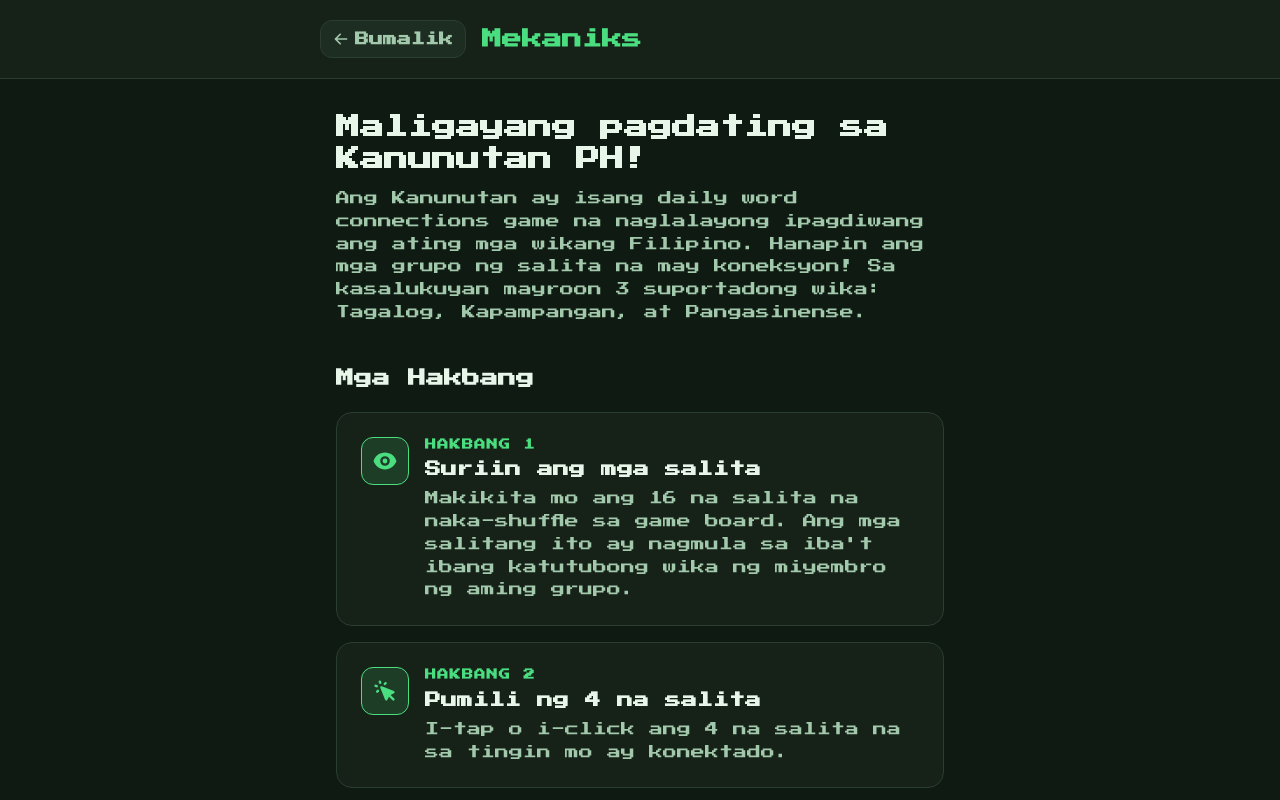
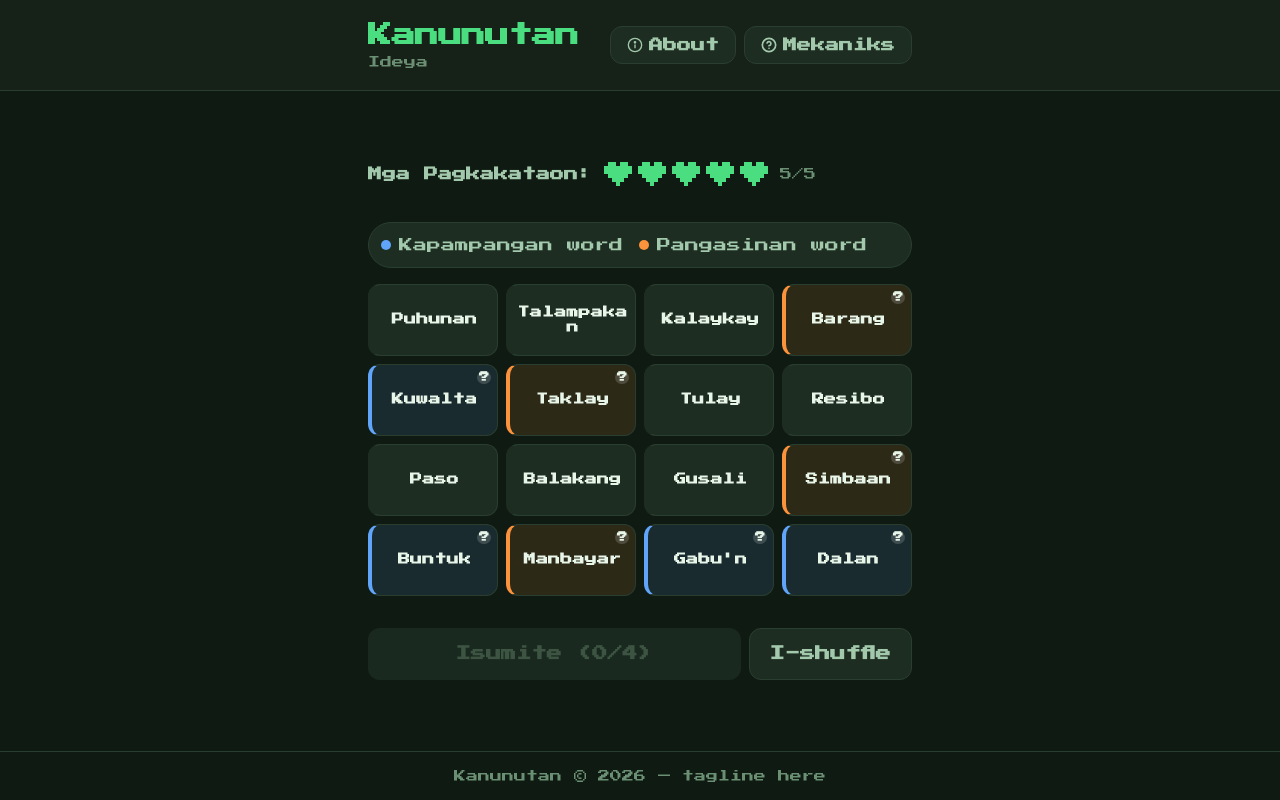
Before and after one commit to georgedonayre/wika1-final-project, a Next.js app: page /paano-maglaro in a window 1280 px wide. Shown: the top 800 px of the page. Built offline with nearby package versions, Linux system fonts and the light colour scheme.

Commit message:
implement mga suggestions ni sir

```diff
--- a/app/globals.css
+++ b/app/globals.css
@@ -27,6 +27,11 @@
   --group-green: #4ade80;
   --group-blue: #60a5fa;
   --group-purple: #c084fc;
+
+  --kapampangan-accent: #60a5fa;
+  --kapampangan-accent-bg: rgba(96, 165, 250, 0.12);
+  --pangasinense-accent: #fb923c;
+  --pangasinense-accent-bg: rgba(251, 146, 60, 0.12);
 
   --group-yellow-bg: rgba(250, 204, 21, 0.15);
   --group-green-bg: rgba(74, 222, 128, 0.15);
--- a/app/paano-maglaro/page.tsx
+++ b/app/paano-maglaro/page.tsx
@@ -1,219 +1,66 @@
 "use client";
 
-import Link from "next/link";
-import {
-  HiEye,
-  HiCursorClick,
-  HiCheckCircle,
-  HiLightBulb,
-  HiPlay,
-  HiColorSwatch,
-  HiArrowLeft,
-} from "react-icons/hi";
-import {
-  GAME_NAME,
-  WORDS_PER_GROUP,
-  TOTAL_GROUPS,
-  MAX_ATTEMPTS,
-} from "@/lib/constants";
-import { GROUP_THEME, GroupColor } from "@/lib/constants";
-import { HiTrophy } from "react-icons/hi2";
+import { useGameState } from "@/hooks/useGameState";
+import Header from "@/components/header";
+import LivesDisplay from "@/components/live-display";
+import GameBoard from "@/components/game-board";
+import SubmitButton from "@/components/submit-button";
+import WinModal from "@/components/win-modal";
+import LoseModal from "@/components/lose-modal";
+import { GAME_NAME } from "@/lib/constants";
 
-const STEPS = [
-  {
-    number: 1,
-    title: "Suriin ang mga salita",
-    description: `Makikita mo ang ${WORDS_PER_GROUP * TOTAL_GROUPS} na salita na naka-shuffle sa game board. Ang mga salitang ito ay nagmula sa iba't ibang katutubong wika ng miyembro ng aming grupo.`,
-    icon: HiEye,
-  },
-  {
-    number: 2,
-    title: "Pumili ng 4 na salita",
-    description: `I-tap o i-click ang ${WORDS_PER_GROUP} na salita na sa tingin mo ay konektado.`,
-    icon: HiCursorClick,
-  },
-  {
-    number: 3,
-    title: "Isumite ang sagot",
-    description: `Kapag sure ka na sa napili mong ${WORDS_PER_GROUP} na sa salita. Isipin uli kung tama ba talaga ang pinili mo. At kung sure ka na talaga, pindutin ang "Isumite" button.`,
-    icon: HiCheckCircle,
-  },
-  {
-    number: 4,
-    title: "Ulitin ang Hakbang 1-3",
-    description: `Hanggang mahanap mo lahat ng ${TOTAL_GROUPS} na grupo ay ulitin lamang ang mga hakbang sa itaas. Ayun lang, good luck po!`,
-    icon: HiTrophy,
-  },
-];
+export default function Home() {
+  const {
+    puzzle,
+    gameState,
+    isLoading,
+    showWinModal,
+    showLoseModal,
+    handleSelectWord,
+    handleSubmit,
+    handleShuffle,
+    dismissWinModal,
+    dismissLoseModal,
+    resetGame,
+  } = useGameState();
 
-const DIFFICULTY_ORDER: GroupColor[] = ["yellow", "green", "blue", "purple"];
+  if (isLoading || !gameState || !puzzle) {
+    return (
+      <div className="flex flex-col items-center justify-center min-h-screen gap-4">
+        {/* spinner */}
+        <div className="w-10 h-10 rounded-full border-[3px] border-[var(--border-default)] border-t-[var(--green-primary)] animate-spin" />
+        <span className="text-[var(--text-secondary)] text-base font-semibold">
+          Naglo-load...
+        </span>
+      </div>
+    );
+  }
+  return (
+    <div className="font-pixel flex flex-col min-h-screen">
+      <Header />
+      {/* main board game */}
+      <main className="flex-1 flex flex-col justify-center max-w-xl w-full mx-auto px-3 sm:px-4 py-5 sm:py-8">
+        <LivesDisplay remaining={gameState.remainingAttempts} />
+        <GameBoard
+          gameState={gameState}
+          puzzle={puzzle}
+          onSelectWord={handleSelectWord}
+        />
+        <SubmitButton
+          selectedCount={gameState.selectedWords.length}
+          onSubmit={handleSubmit}
+          onShuffle={handleShuffle}
+          disabled={gameState.status !== "playing"}
+        />
+      </main>
+      <footer className="border-t border-[var(--border-default)] p-3 sm:p-4 text-center text-[0.45rem] sm:text-xs text-[var(--text-muted)]">
+        {GAME_NAME} © {new Date().getFullYear()} — tagline here
+      </footer>
 
-export default function PaanoMaglaroPage() {
-  return (
-    <div className="flex flex-col min-h-screen font-pixel">
-      <header className="border-b border-[var(--border-default)] bg-[var(--bg-secondary)] px-4 py-5">
-        <div className="max-w-[640px] mx-auto flex items-center gap-4">
-          <Link
-            href="/"
-            className="inline-flex items-center gap-1.5 px-3 py-2 rounded-[var(--radius-md)] border border-[var(--border-default)] bg-[var(--bg-tertiary)] text-[var(--text-secondary)] text-sm font-semibold no-underline transition-all hover:border-[var(--green-primary)] hover:text-[var(--green-primary)]"
-          >
-            <HiArrowLeft className="w-4 h-4" />
-            Bumalik
-          </Link>
+      {/* ── modals ── */}
+      {showWinModal && <WinModal onDismiss={dismissWinModal} />}
 
-          <h1 className="text-xl font-bold text-[var(--green-primary)] m-0">
-            Mekaniks
-          </h1>
-        </div>
-      </header>
-
-      <main className="flex-1 max-w-[640px] w-full mx-auto px-4 py-8">
-        <section className="mb-10">
-          <h2 className="text-2xl font-extrabold text-[var(--text-primary)] mb-3">
-            Maligayang pagdating sa {GAME_NAME} PH!
-          </h2>
-
-          <p className="text-[var(--text-secondary)] leading-relaxed text-sm">
-            Ang {GAME_NAME} ay isang daily word connections game na naglalayong
-            ipagdiwang ang ating mga wikang Filipino. Hanapin ang mga grupo ng
-            salita na may koneksyon! Sa kasalukuyan mayroon 3 suportadong wika:
-            Tagalog, Kapampangan, at Pangasinense.
-          </p>
-        </section>
-
-        {/* ── step cards ── */}
-        <section className="mb-10">
-          <h3 className="text-lg font-bold text-[var(--text-primary)] mb-5">
-            Mga Hakbang
-          </h3>
-
-          <div className="flex flex-col gap-4">
-            {STEPS.map((step) => {
-              const Icon = step.icon;
-              return (
-                <div
-                  key={step.number}
-                  className="animate-fade-in-up p-6 rounded-[var(--radius-lg)] border border-[var(--border-default)] bg-[var(--bg-secondary)]"
-                  style={{
-                    animationDelay: `${step.number * 100}ms`,
-                    animationFillMode: "backwards",
-                  }}
-                >
-                  <div className="flex items-start gap-4">
-                    {/* icon */}
-                    <div className="w-12 h-12 rounded-[var(--radius-md)] bg-[var(--green-glow)] border border-[var(--green-primary)] flex items-center justify-center flex-shrink-0">
-                      <Icon className="w-6 h-6 text-[var(--green-primary)]" />
-                    </div>
-
-                    <div>
-                      <div className="text-[0.7rem] font-bold text-[var(--green-primary)] uppercase tracking-widest mb-1">
-                        Hakbang {step.number}
-                      </div>
-
-                      <div className="text-base font-bold text-[var(--text-primary)] mb-1.5">
-                        {step.title}
-                      </div>
-
-                      <p className="text-sm text-[var(--text-secondary)] leading-relaxed m-0">
-                        {step.description}
-                      </p>
-                    </div>
-                  </div>
-                </div>
-              );
-            })}
-          </div>
-        </section>
-
-        {/* ── legend ── */}
-        <section className="mb-10">
-          <h3 className="text-lg font-bold text-[var(--text-primary)] mb-4">
-            Antas ng Kahirapan
-          </h3>
-
-          <p className="text-sm text-[var(--text-secondary)] mb-4 leading-relaxed">
-            Ang bawat grupo ay may kulay na nagpapahiwatig ng kahirapan:
-          </p>
-
-          <div className="flex flex-col gap-2">
-            {DIFFICULTY_ORDER.map((color) => {
-              const theme = GROUP_THEME[color];
-
-              return (
-                <div
-                  key={color}
-                  className="flex items-center gap-3 px-4 py-3 rounded-[var(--radius-sm)] border"
-                  style={{
-                    background: theme.bg,
-                    borderColor: theme.accent,
-                  }}
-                >
-                  <HiColorSwatch
-                    className="w-5 h-5 flex-shrink-0"
-                    style={{ color: theme.accent }}
-                  />
-
-                  <div>
-                    <span
-                      className="font-bold text-sm"
-                      style={{ color: theme.accent }}
-                    >
-                      {theme.label}
-                    </span>
-
-                    <span className="text-xs text-[var(--text-muted)] ml-2">
-                      ({color})
-                    </span>
-                  </div>
-                </div>
-              );
-            })}
-          </div>
-        </section>
-
-        <section className="mb-10">
-          <h3 className="text-lg font-bold text-[var(--text-primary)] mb-4 flex items-center gap-2">
-            <HiLightBulb className="w-5 h-5 text-[var(--green-primary)]" />
-            Mga Payo
-          </h3>
-
-          <div className="p-5 rounded-[var(--radius-lg)] border border-[var(--border-default)] bg-[var(--bg-secondary)]">
-            <ul className="list-disc pl-5 text-sm text-[var(--text-secondary)] leading-loose">
-              <li>
-                Simulan sa mga salitang sigurado ka, ang{" "}
-                <span className="text-[var(--group-yellow)]">dilaw</span> na
-                grupo ang pinakamadali.
-              </li>
-
-              <li>
-                Gamitin ang{" "}
-                <span className="text-[var(--text-primary)] font-semibold">
-                  I-shuffle
-                </span>{" "}
-                kung di na keri.
-              </li>
-
-              <li>
-                May {MAX_ATTEMPTS} na pagkakataon ka lang, so isipin muna ng
-                mabuti like mga 7 times bago isumite.
-              </li>
-            </ul>
-          </div>
-        </section>
-
-        <div className="text-center">
-          <Link
-            href="/"
-            className="inline-flex items-center gap-2 px-12 py-4 rounded-[var(--radius-md)] bg-[var(--green-primary)] text-[var(--text-inverse)] font-bold text-base no-underline transition-all hover:opacity-90"
-          >
-            <HiPlay className="w-5 h-5" />G Na!
-          </Link>
-        </div>
-      </main>
-
-      <footer className="border-t border-[var(--border-default)] p-4 text-center text-xs text-[var(--text-muted)]">
-        {GAME_NAME} © {new Date().getFullYear()} — Tagline here
-      </footer>
+      {showLoseModal && <LoseModal onDismiss={dismissLoseModal} />}
     </div>
   );
 }
--- a/components/game-board.tsx
+++ b/components/game-board.tsx
@@ -42,6 +42,25 @@ export default function GameBoard({
         })}
       </div>
 
+      <div className="mb-4 rounded-xl border border-[var(--border-default)] bg-[var(--bg-tertiary)] p-3 text-sm text-[var(--text-secondary)]">
+        <div className="flex flex-wrap items-center gap-4">
+          <span className="inline-flex items-center gap-2">
+            <span
+              className="h-2.5 w-2.5 rounded-full"
+              style={{ background: "var(--kapampangan-accent)" }}
+            />
+            Kapampangan word
+          </span>
+          <span className="inline-flex items-center gap-2">
+            <span
+              className="h-2.5 w-2.5 rounded-full"
+              style={{ background: "var(--pangasinense-accent)" }}
+            />
+            Pangasinan word
+          </span>
+        </div>
+      </div>
+
       {/* remaining word tiles */}
       <div className="grid grid-cols-4 gap-1.5 sm:gap-2 mb-4">
         {gameState.words.map((word) => (
--- a/components/header.tsx
+++ b/components/header.tsx
@@ -19,6 +19,28 @@ export default function Header() {
 
         {/* nav */}
         <nav className="flex items-center flex-shrink-0 gap-2">
+          <Link
+            href="/about"
+            className="inline-flex items-center gap-1 sm:gap-1.5 px-2.5 sm:px-4 py-1.5 sm:py-2 rounded-md border border-[var(--border-default)] bg-[var(--bg-tertiary)] text-[var(--text-secondary)] text-xs sm:text-sm font-semibold no-underline transition-colors duration-150 hover:border-[var(--green-primary)] hover:text-[var(--green-primary)]"
+          >
+            <svg
+              width="16"
+              height="16"
+              viewBox="0 0 24 24"
+              fill="none"
+              stroke="currentColor"
+              strokeWidth="2"
+              strokeLinecap="round"
+              strokeLinejoin="round"
+              className="flex-shrink-0"
+            >
+              <circle cx="12" cy="12" r="10" />
+              <line x1="12" y1="16" x2="12" y2="12" />
+              <circle cx="12" cy="8" r="1" />
+            </svg>
+            <span className="hidden sm:inline">About</span>
+          </Link>
+
           <Link
             href="/paano-maglaro"
             className="inline-flex items-center gap-1 sm:gap-1.5 px-2.5 sm:px-4 py-1.5 sm:py-2 rounded-md border border-[var(--border-default)] bg-[var(--bg-tertiary)] text-[var(--text-secondary)] text-xs sm:text-sm font-semibold no-underline transition-colors duration-150 hover:border-[var(--green-primary)] hover:text-[var(--green-primary)]"
@@ -42,28 +64,6 @@ export default function Header() {
             {/* hide label on very small screens, show icon only */}
             <span className="hidden sm:inline">Mekaniks</span>
           </Link>
-
-          <Link
-            href="/about"
-            className="inline-flex items-center gap-1 sm:gap-1.5 px-2.5 sm:px-4 py-1.5 sm:py-2 rounded-md border border-[var(--border-default)] bg-[var(--bg-tertiary)] text-[var(--text-secondary)] text-xs sm:text-sm font-semibold no-underline transition-colors duration-150 hover:border-[var(--green-primary)] hover:text-[var(--green-primary)]"
-          >
-            <svg
-              width="16"
-              height="16"
-              viewBox="0 0 24 24"
-              fill="none"
-              stroke="currentColor"
-              strokeWidth="2"
-              strokeLinecap="round"
-              strokeLinejoin="round"
-              className="flex-shrink-0"
-            >
-              <circle cx="12" cy="12" r="10" />
-              <line x1="12" y1="16" x2="12" y2="12" />
-              <circle cx="12" cy="8" r="1" />
-            </svg>
-            <span className="hidden sm:inline">About</span>
-          </Link>
         </nav>
       </div>
     </header>
--- a/components/live-display.tsx
+++ b/components/live-display.tsx
@@ -10,7 +10,7 @@ interface LivesDisplayProps {
 export default function LivesDisplay({ remaining }: LivesDisplayProps) {
   return (
     <div className="flex items-center gap-2 sm:gap-3 mb-4 sm:mb-5">
-      <span className="text-[0.45rem] sm:text-xs font-semibold text-[var(--text-secondary)]">
+      <span className="text-xs sm:text-sm font-semibold leading-none text-[var(--text-secondary)]">
         Mga Pagkakataon:
       </span>
 
--- a/components/word-tile.tsx
+++ b/components/word-tile.tsx
@@ -27,7 +27,31 @@ export default function WordTile({
   const [showHint, setShowHint] = useState(false);
   const hasHint =
     word.language === "kapampangan" || word.language === "pangasinense";
-  const hintText = word.translation ? word.translation : "Hint available";
+
+  const languageName =
+    word.language === "kapampangan"
+      ? "Kapampangan"
+      : word.language === "pangasinense"
+      ? "Pangasinan"
+      : "";
+
+  const languageAccentColor =
+    word.language === "kapampangan"
+      ? "var(--kapampangan-accent)"
+      : word.language === "pangasinense"
+      ? "var(--pangasinense-accent)"
+      : "transparent";
+
+  const languageAccentBackground =
+    word.language === "kapampangan"
+      ? "var(--kapampangan-accent-bg)"
+      : word.language === "pangasinense"
+      ? "var(--pangasinense-accent-bg)"
+      : "var(--bg-tertiary)";
+
+  const hintText = word.translation
+    ? `${languageName} ng '${word.translation}'`
+    : "Hint available";
 
   return (
     <button
@@ -45,7 +69,8 @@ export default function WordTile({
         border: isSelected
           ? "2px solid var(--green-primary)"
           : "1px solid var(--border-default)",
-        background: isSelected ? "var(--green-glow)" : "var(--bg-tertiary)",
+        borderLeft: `4px solid ${languageAccentColor}`,
+        background: isSelected ? "var(--green-glow)" : languageAccentBackground,
         color: isSelected ? "var(--green-primary)" : "var(--text-primary)",
         fontSize: "clamp(0.5rem, 2.2vw, 0.75rem)",
         fontWeight: 700,
@@ -68,7 +93,7 @@ export default function WordTile({
       }}
       onMouseLeave={(e) => {
         if (!isDisabled && !isSelected) {
-          e.currentTarget.style.background = "var(--bg-tertiary)";
+          e.currentTarget.style.background = languageAccentBackground;
           e.currentTarget.style.borderColor = "var(--border-default)";
         }
       }}
@@ -107,7 +132,7 @@ export default function WordTile({
                 setShowHint((current) => !current);
               }
             }}
-            aria-label={`Translation: ${hintText}`}
+            aria-label={hintText}
             title={hintText}
             style={{
               position: "absolute",
--- a/lib/constants.ts
+++ b/lib/constants.ts
@@ -3,7 +3,7 @@ export const MAX_ATTEMPTS = 5;
 export const WORDS_PER_GROUP = 4;
 export const TOTAL_GROUPS = 4;
 export const GAME_NAME = "Kanunutan";
-export const GAME_TAGLINE = "Tagline go here";
+export const GAME_TAGLINE = "Ideya";
 
 export const GROUP_THEME = {
   yellow: {
```
Also changed, not shown: app/about/page.tsx (+33 -18 lines).
